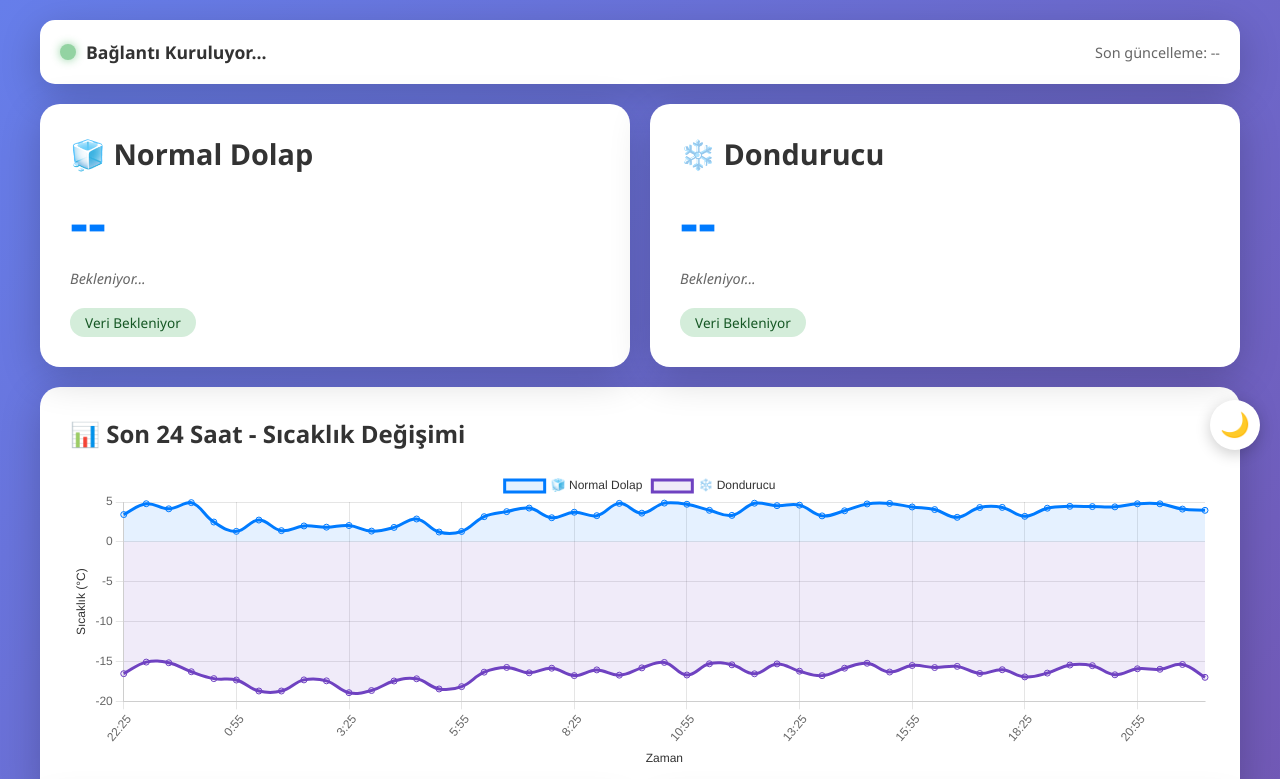
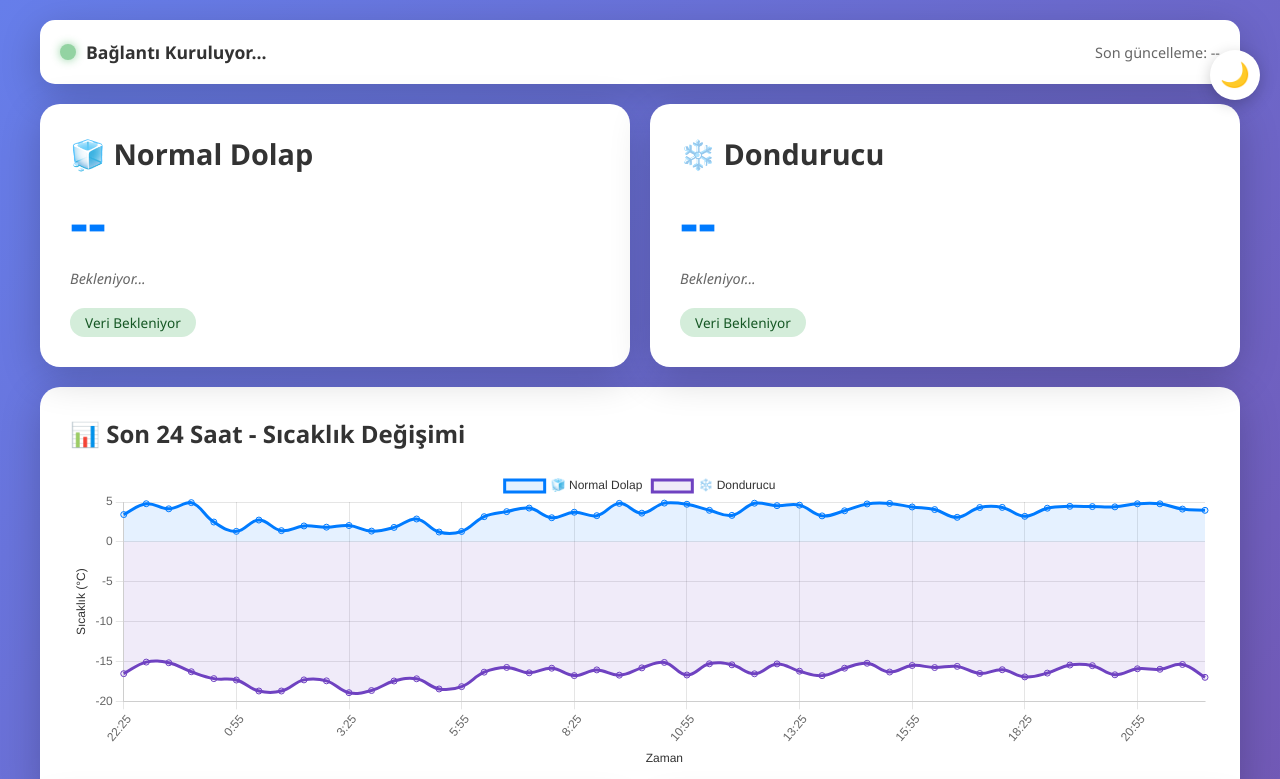
Before and after one commit to ilhamimetin/fridge-dashboard, a plain HTML site: page index.html in a window 1280 px wide. Shown: the top 779 px of the page. Drawn offline with nearby package versions, Linux system fonts and the light colour scheme; no server answers.

Commit message:
Adjust theme toggle position to top of the page

```diff
--- a/style.css
+++ b/style.css
@@ -41,7 +41,7 @@ body {
 
 .theme-toggle {
     position: fixed;
-    top: 400px;
+    top: 50px;
     right: 20px;
     background: var(--card-bg);
     border: none;
```
